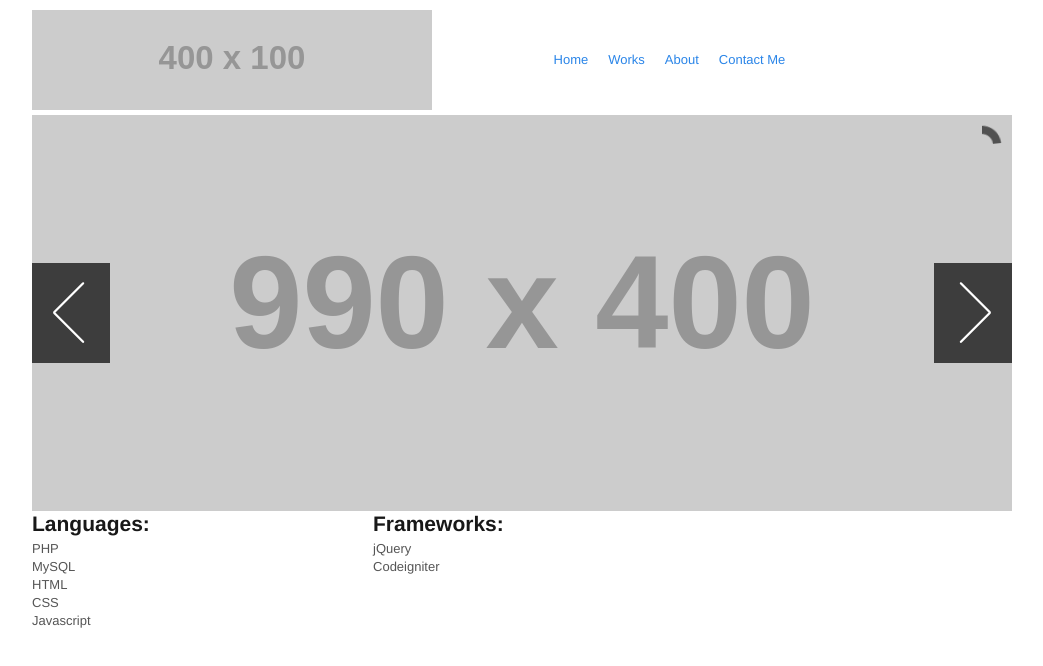
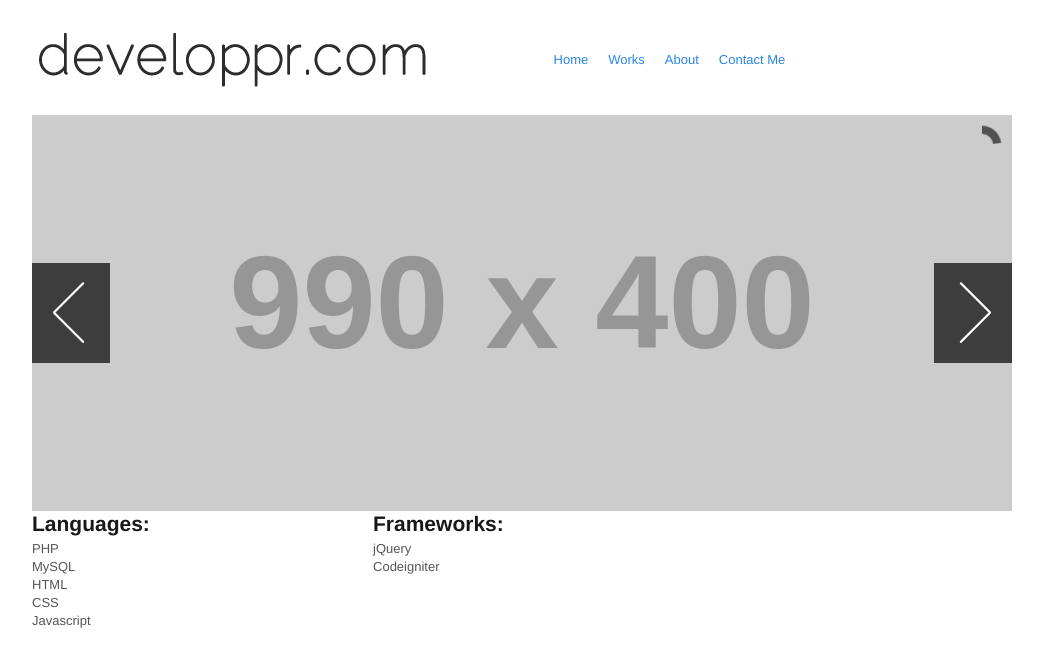
Before and after one commit to shvelo/Developpr.com, a plain HTML site: page index.html in a window 1280 px wide. Shown: the whole page, without its empty margins (118-1161 px from the left). Drawn offline with Linux system fonts and the light colour scheme; placeholder pictures from the web are drawn by us.

Commit message:
Added logo

```diff
--- a/index.html
+++ b/index.html
@@ -21,7 +21,7 @@
 		<div class="container">
 			<div class="row">
 				<div class="six columns logo">
-					<img src="http://placehold.it/400x100.png">
+					<img src="images/logo.png">
 				</div>
 				<div class="six columns navigation">
 					<nav>
```
Also changed, not shown: images/logo.png (added).
